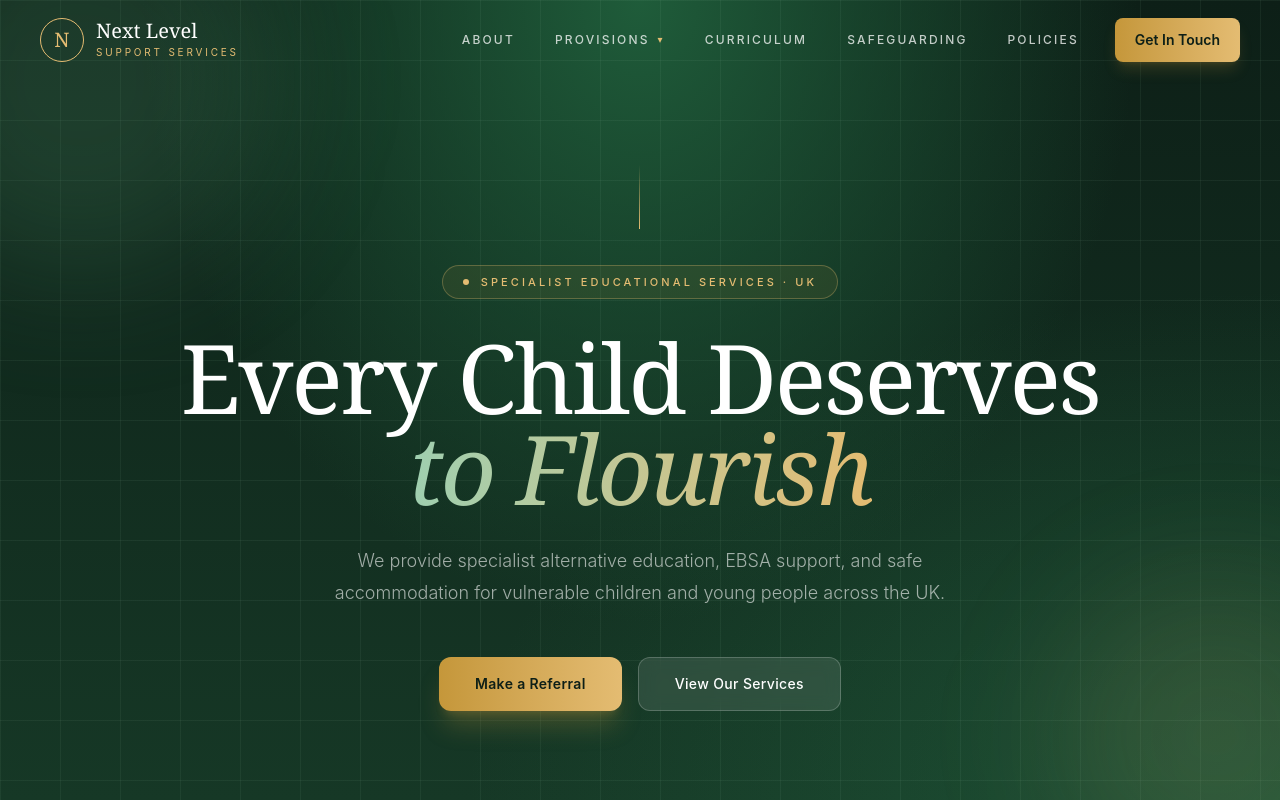
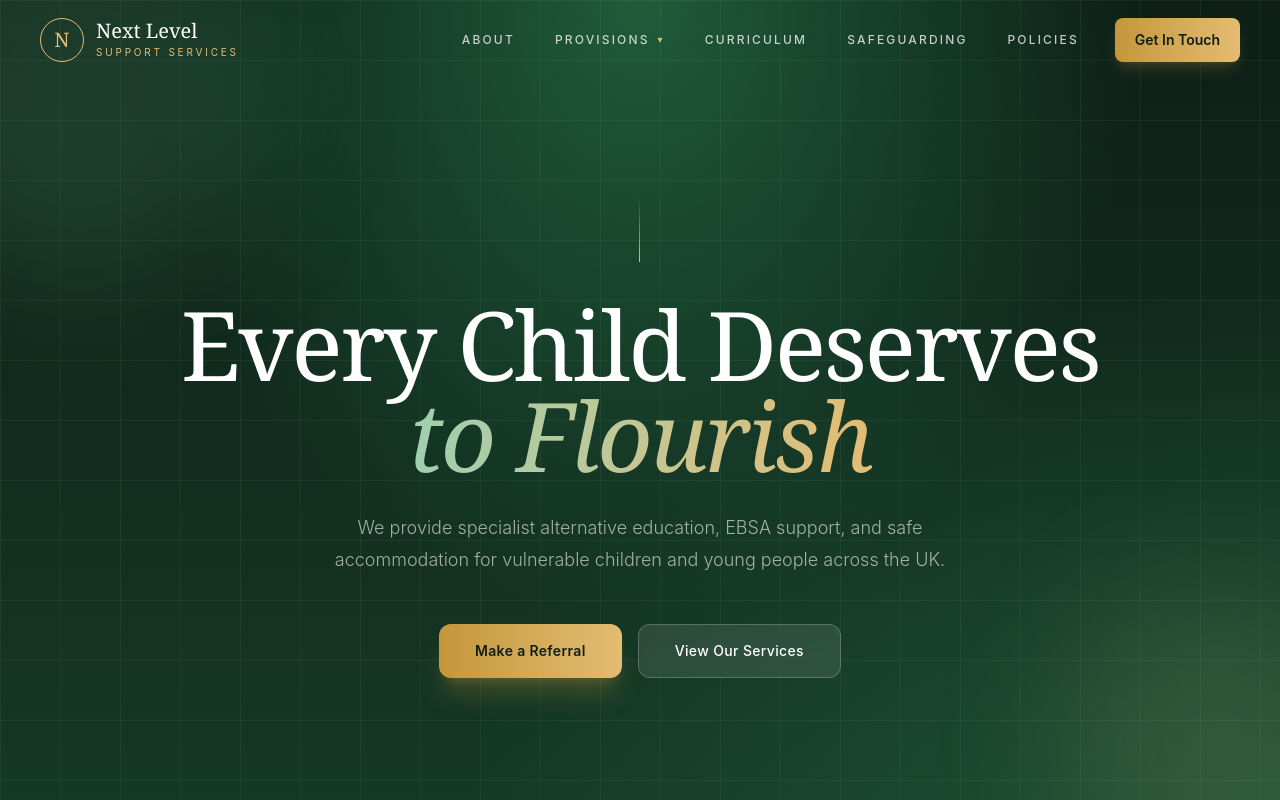
Before and after one commit to sheran786malik/nextlevel, a React (Vite) app: page / in a window 1280 px wide. Shown: the top 800 px of the page. Built offline with nearby package versions, Linux system fonts and the light colour scheme.

Commit message:
Hero Banner

```diff
--- a/src/pages/Home/Homepage.jsx
+++ b/src/pages/Home/Homepage.jsx
@@ -244,10 +244,10 @@ function Hero({ onReferralClick }) {
       <div className="relative z-10 mx-auto max-w-5xl">
         <div className="mx-auto mb-9 h-16 w-px bg-gradient-to-b from-transparent to-[#E4BC72]" />
 
-        <div className="mx-auto mb-8 inline-flex items-center gap-3 rounded-full border border-[#E4BC72]/30 bg-[#C5973A]/10 px-5 py-2 text-[11px] font-medium uppercase tracking-[0.28em] text-[#E4BC72]">
+        {/* <div className="mx-auto mb-8 inline-flex items-center gap-3 rounded-full border border-[#E4BC72]/30 bg-[#C5973A]/10 px-5 py-2 text-[11px] font-medium uppercase tracking-[0.28em] text-[#E4BC72]">
           <span className="h-1.5 w-1.5 rounded-full bg-[#E4BC72]" />
           Specialist Educational Services · UK
-        </div>
+        </div> */}
 
         <h1 className="font-serif text-6xl font-light leading-[0.95] tracking-tight text-white sm:text-7xl lg:text-8xl">
           Every Child Deserves
```
